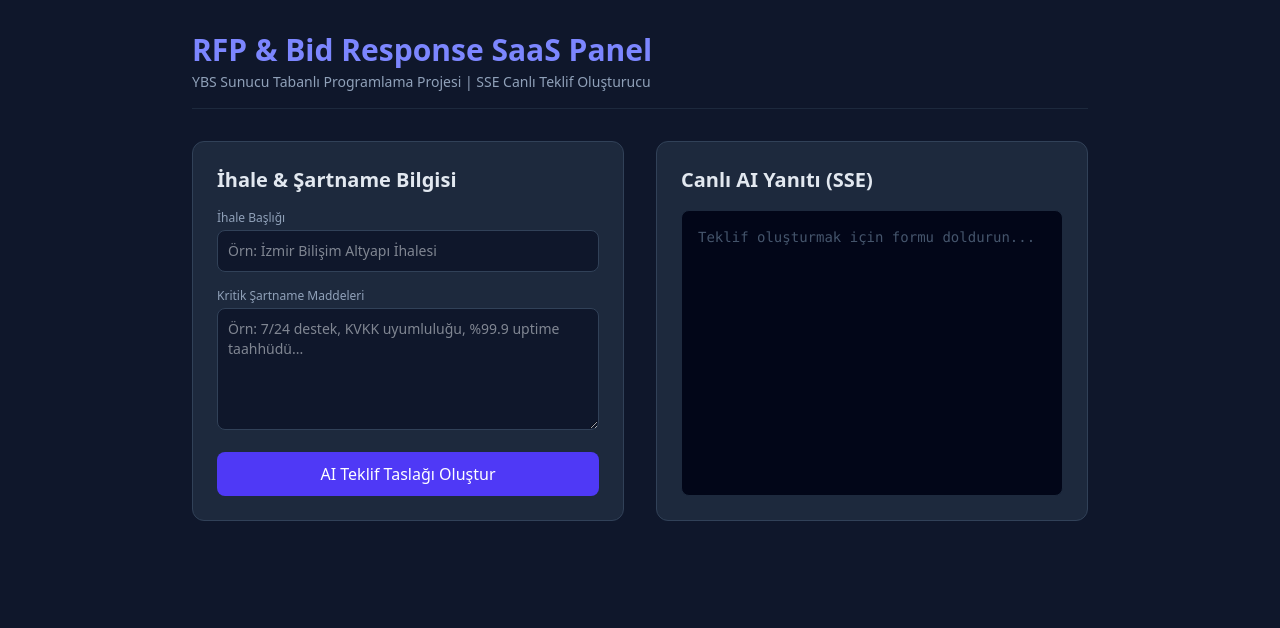
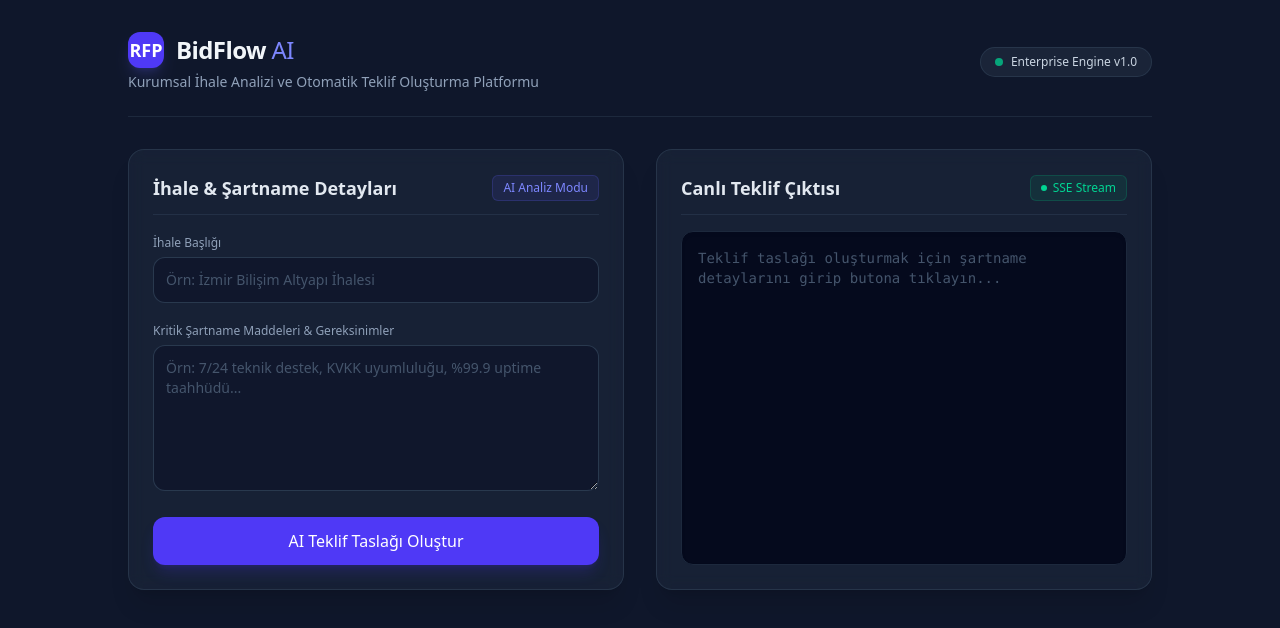
Before and after one commit to ozgesoganci1-bot/rfp-ai-saas, a Next.js app: page / in a window 1280 px wide. Shown: the top 628 px of the page. Built offline with nearby package versions, Linux system fonts and the light colour scheme.

Commit message:
header ve dashboard arayuzu kurumsal B2B SaaS yapisina kavusturuldu

```diff
--- a/src/app/page.tsx
+++ b/src/app/page.tsx
@@ -38,7 +38,7 @@ export default function Home() {
 
         buffer += decoder.decode(value, { stream: true });
         const lines = buffer.split('\n\n');
-        buffer = lines.pop() || ''; // Tamamlanmamış parçayı buffer'da tut
+        buffer = lines.pop() || '';
 
         for (const line of lines) {
           const trimmed = line.trim();
@@ -49,7 +49,7 @@ export default function Home() {
                 setStreamData((prev) => prev + json.text);
               }
             } catch (err) {
-              // Hatalı/yarım JSON paketlerini yut, sayfanın çökmesini engelle
+              // Hatalı paketleri pas geç
             }
           }
         }
@@ -64,52 +64,90 @@ export default function Home() {
 
   return (
     <div className="min-h-screen bg-slate-900 text-slate-100 p-8">
-      <div className="max-w-4xl mx-auto space-y-8">
-        <header className="border-b border-slate-800 pb-4">
-          <h1 className="text-3xl font-bold text-indigo-400">RFP & Bid Response SaaS Panel</h1>
-          <p className="text-slate-400 text-sm mt-1">
-            YBS Sunucu Tabanlı Programlama Projesi | SSE Canlı Teklif Oluşturucu
-          </p>
+      <div className="max-w-5xl mx-auto space-y-8">
+        {/* Kurumsal Header */}
+        <header className="border-b border-slate-800 pb-6 flex items-center justify-between">
+          <div>
+            <div className="flex items-center gap-3">
+              <div className="w-9 h-9 bg-indigo-600 rounded-xl flex items-center justify-center font-bold text-lg text-white shadow-lg shadow-indigo-500/20">
+                RFP
+              </div>
+              <h1 className="text-2xl font-bold text-slate-100 tracking-tight">
+                BidFlow <span className="text-indigo-400 font-normal">AI</span>
+              </h1>
+            </div>
+            <p className="text-slate-400 text-sm mt-1">
+              Kurumsal İhale Analizi ve Otomatik Teklif Oluşturma Platformu
+            </p>
+          </div>
+          <div className="flex items-center gap-2 bg-slate-800/80 px-3.5 py-1.5 rounded-full border border-slate-700/60 text-xs text-slate-300">
+            <span className="w-2 h-2 rounded-full bg-emerald-400 animate-pulse"></span>
+            <span>Enterprise Engine v1.0</span>
+          </div>
         </header>
 
         <div className="grid grid-cols-1 md:grid-cols-2 gap-8">
-          <form onSubmit={handleGenerate} className="bg-slate-800 p-6 rounded-xl border border-slate-700 space-y-4">
-            <h2 className="text-xl font-semibold text-slate-200">İhale & Şartname Bilgisi</h2>
+          {/* Sol Kolon: İhale Giriş Formu */}
+          <form onSubmit={handleGenerate} className="bg-slate-800/60 backdrop-blur p-6 rounded-2xl border border-slate-700/60 space-y-5 shadow-xl">
+            <div className="flex items-center justify-between border-b border-slate-700/50 pb-3">
+              <h2 className="text-lg font-semibold text-slate-200">İhale & Şartname Detayları</h2>
+              <span className="text-xs text-indigo-400 font-medium bg-indigo-500/10 px-2.5 py-1 rounded-md border border-indigo-500/20">
+                AI Analiz Modu
+              </span>
+            </div>
+
             <div>
-              <label className="block text-xs font-medium text-slate-400 mb-1">İhale Başlığı</label>
+              <label className="block text-xs font-medium text-slate-400 mb-1.5">İhale Başlığı</label>
               <input
                 type="text"
                 required
                 placeholder="Örn: İzmir Bilişim Altyapı İhalesi"
                 value={rfpTitle}
                 onChange={(e) => setRfpTitle(e.target.value)}
-                className="w-full bg-slate-900 border border-slate-700 rounded-lg p-2.5 text-sm focus:outline-none focus:border-indigo-500"
+                className="w-full bg-slate-900/80 border border-slate-700/80 rounded-xl p-3 text-sm focus:outline-none focus:border-indigo-500 transition placeholder:text-slate-600"
               />
             </div>
+
             <div>
-              <label className="block text-xs font-medium text-slate-400 mb-1">Kritik Şartname Maddeleri</label>
+              <label className="block text-xs font-medium text-slate-400 mb-1.5">Kritik Şartname Maddeleri & Gereksinimler</label>
               <textarea
-                rows={5}
+                rows={6}
                 required
-                placeholder="Örn: 7/24 destek, KVKK uyumluluğu, %99.9 uptime taahhüdü..."
+                placeholder="Örn: 7/24 teknik destek, KVKK uyumluluğu, %99.9 uptime taahhüdü..."
                 value={requirements}
                 onChange={(e) => setRequirements(e.target.value)}
-                className="w-full bg-slate-900 border border-slate-700 rounded-lg p-2.5 text-sm focus:outline-none focus:border-indigo-500"
+                className="w-full bg-slate-900/80 border border-slate-700/80 rounded-xl p-3 text-sm focus:outline-none focus:border-indigo-500 transition placeholder:text-slate-600"
               />
             </div>
+
             <button
               type="submit"
               disabled={loading}
-              className="w-full bg-indigo-600 hover:bg-indigo-500 text-white font-medium py-2.5 rounded-lg transition disabled:opacity-50"
+              className="w-full bg-indigo-600 hover:bg-indigo-500 text-white font-medium py-3 rounded-xl transition shadow-lg shadow-indigo-600/20 disabled:opacity-50 flex items-center justify-center gap-2"
             >
-              {loading ? 'AI Teklif Üretiyor (Streaming)...' : 'AI Teklif Taslağı Oluştur'}
+              {loading ? (
+                <>
+                  <span className="w-4 h-4 border-2 border-white/30 border-t-white rounded-full animate-spin"></span>
+                  <span>Teklif Taslağı Oluşturuluyor...</span>
+                </>
+              ) : (
+                'AI Teklif Taslağı Oluştur'
+              )}
             </button>
           </form>
 
-          <div className="bg-slate-800 p-6 rounded-xl border border-slate-700 flex flex-col">
-            <h2 className="text-xl font-semibold text-slate-200 mb-4">Canlı AI Yanıtı (SSE)</h2>
-            <div className="flex-1 bg-slate-950 rounded-lg p-4 font-mono text-sm text-slate-300 overflow-y-auto whitespace-pre-wrap border border-slate-800 min-h-[250px]">
-              {streamData || <span className="text-slate-600">Teklif oluşturmak için formu doldurun...</span>}
+          {/* Sağ Kolon: Canlı SSE Yanıt Ekranı */}
+          <div className="bg-slate-800/60 backdrop-blur p-6 rounded-2xl border border-slate-700/60 flex flex-col shadow-xl">
+            <div className="flex items-center justify-between border-b border-slate-700/50 pb-3 mb-4">
+              <h2 className="text-lg font-semibold text-slate-200">Canlı Teklif Çıktısı</h2>
+              <span className="text-xs text-emerald-400 font-medium bg-emerald-500/10 px-2.5 py-1 rounded-md border border-emerald-500/20 flex items-center gap-1.5">
+                <span className="w-1.5 h-1.5 rounded-full bg-emerald-400"></span>
+                SSE Stream
+              </span>
+            </div>
+
+            <div className="flex-1 bg-slate-950/80 rounded-xl p-4 font-mono text-sm text-slate-300 overflow-y-auto whitespace-pre-wrap border border-slate-800 min-h-[300px] shadow-inner">
+              {streamData || <span className="text-slate-600">Teklif taslağı oluşturmak için şartname detaylarını girip butona tıklayın...</span>}
             </div>
           </div>
         </div>
```
